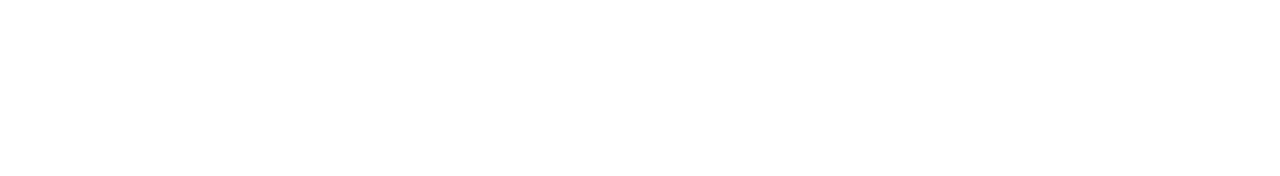
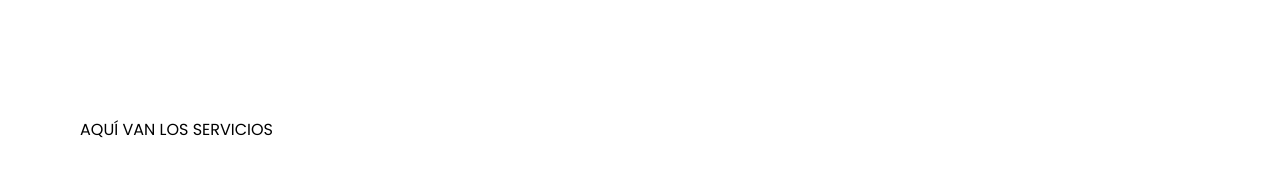
Before and after one commit to JuPegro/Medidom-Web-App, a Next.js app: page / in a window 1280 px wide. Shown: the part 1596-1772 px from the top of the page. Before the commit the page ends 1450 px from the top, so only its background shows below. Built offline with nearby package versions, Linux system fonts and the light colour scheme.

Commit message:
Homapage | Services-Start

```diff
--- a/app/page.tsx
+++ b/app/page.tsx
@@ -1,4 +1,4 @@
-import { About, Medidom } from '@/components'
+import { About, Medidom, Services } from '@/components'
 import Image from 'next/image'
 
 
@@ -7,6 +7,7 @@
     <main className='last:w-full h-full'>
       <Medidom/>
       <About/>
+      <Services/>
     </main>
   )
 }
--- /dev/null
+++ b/components/Services.tsx
@@ -0,0 +1,11 @@
+import React from 'react'
+
+const Services = () => {
+    return (
+        <div className='w-full h-full px-20 py-12 mt-56'>
+            <h2>AQUÍ VAN LOS SERVICIOS</h2>
+        </div>
+    )
+}
+
+export default Services
--- a/components/index.ts
+++ b/components/index.ts
@@ -2,10 +2,12 @@
 import Footer from "./Footer";
 import Medidom from "./Medidom";
 import Navbar from "./Navbar";
+import Services from "./Services";
 
 export {
     Medidom,
     Footer,
     Navbar,
     About,
+    Services,
 }
```
